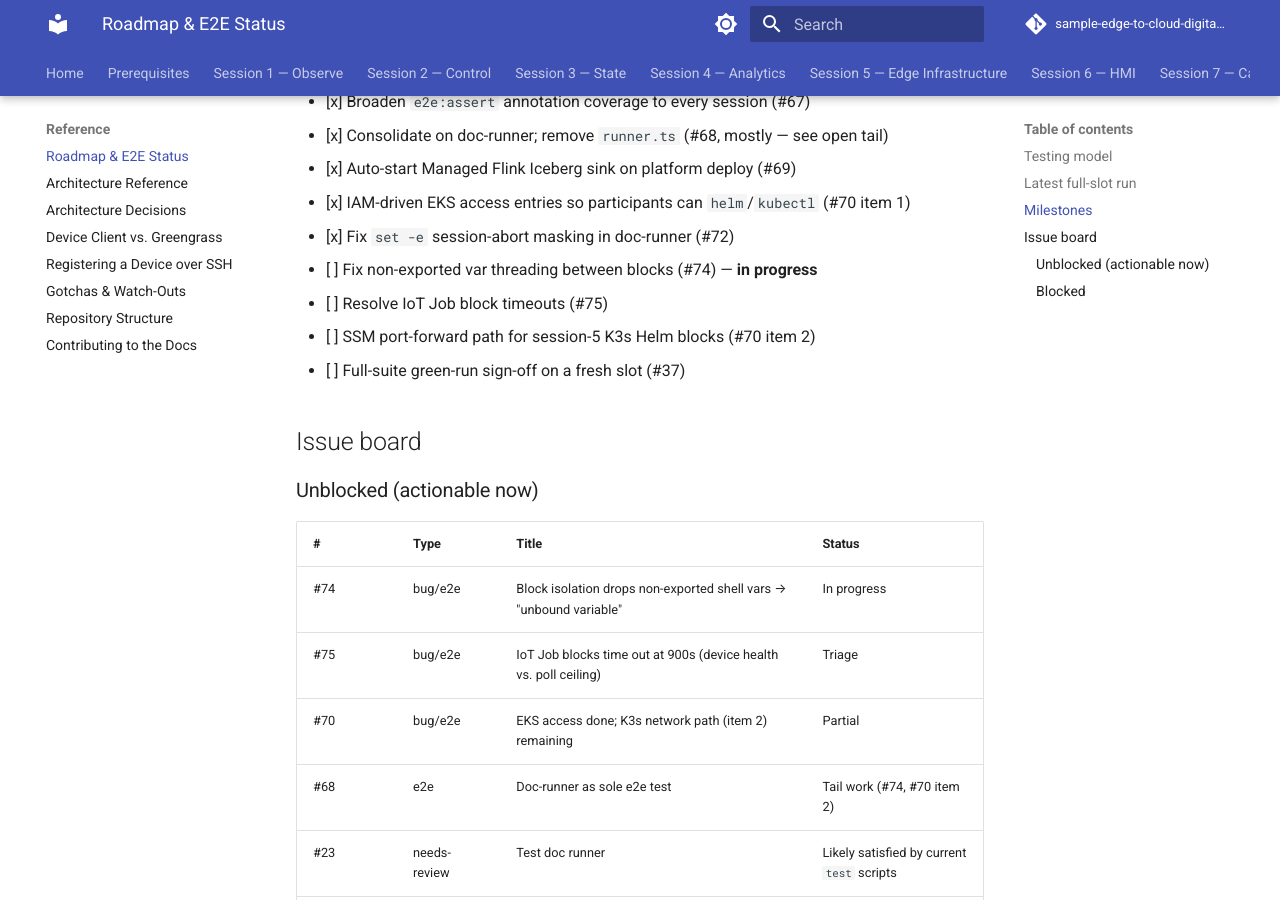
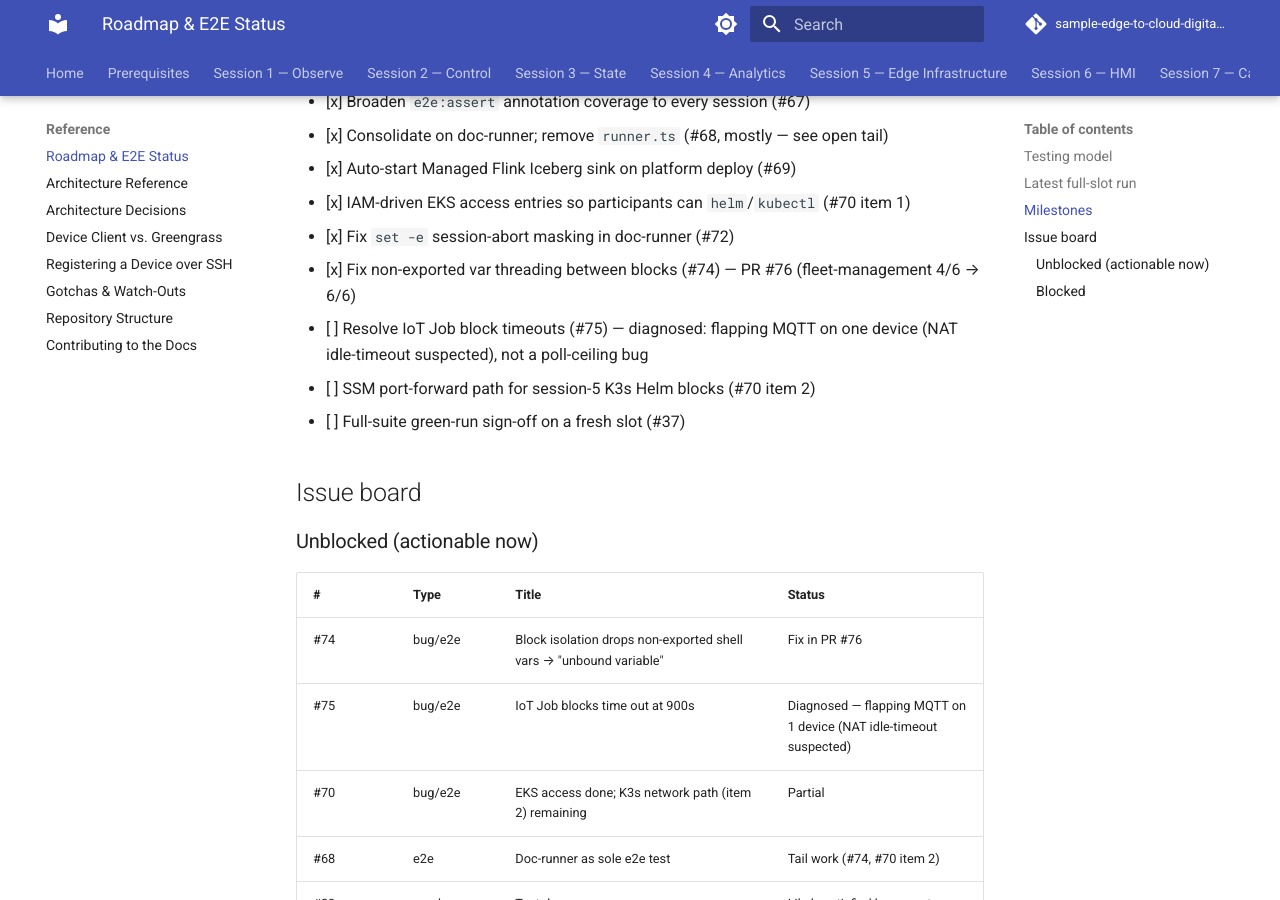
Before and after one commit to aws-samples/sample-edge-to-cloud-digital-ops-workshop, an MkDocs documentation site: the page built from workshop/reference/roadmap.md, in a window 1280 px wide and 900 px high, scrolled down 1191 px. Built offline with MkDocs 1.6.1 and Material for MkDocs 9.7.7, drawn with Linux system fonts in a browser that asks for light colours; comment, search, counter and statistics services are not loaded.

Commit message:
docs: update roadmap with #74 fix (PR #76) and #75 diagnosis
Co-Authored-By: Claude Opus 4.8 <noreply@anthropic.com>

```diff
--- a/workshop/reference/roadmap.md
+++ b/workshop/reference/roadmap.md
@@ -39,8 +39,8 @@ Against live `ws-slot00` on 2026-07-27, after merging #67/#68/#69/#70/#72:
 - [x] Auto-start Managed Flink Iceberg sink on platform deploy (#69)
 - [x] IAM-driven EKS access entries so participants can `helm`/`kubectl` (#70 item 1)
 - [x] Fix `set -e` session-abort masking in doc-runner (#72)
-- [ ] Fix non-exported var threading between blocks (#74) — **in progress**
-- [ ] Resolve IoT Job block timeouts (#75)
+- [x] Fix non-exported var threading between blocks (#74) — PR #76 (fleet-management 4/6 → 6/6)
+- [ ] Resolve IoT Job block timeouts (#75) — diagnosed: flapping MQTT on one device (NAT idle-timeout suspected), not a poll-ceiling bug
 - [ ] SSM port-forward path for session-5 K3s Helm blocks (#70 item 2)
 - [ ] Full-suite green-run sign-off on a fresh slot (#37)
 
@@ -50,8 +50,8 @@ Against live `ws-slot00` on 2026-07-27, after merging #67/#68/#69/#70/#72:
 
 | # | Type | Title | Status |
 |---|---|---|---|
-| #74 | bug/e2e | Block isolation drops non-exported shell vars → "unbound variable" | In progress |
-| #75 | bug/e2e | IoT Job blocks time out at 900s (device health vs. poll ceiling) | Triage |
+| #74 | bug/e2e | Block isolation drops non-exported shell vars → "unbound variable" | Fix in PR #76 |
+| #75 | bug/e2e | IoT Job blocks time out at 900s | Diagnosed — flapping MQTT on 1 device (NAT idle-timeout suspected) |
 | #70 | bug/e2e | EKS access done; K3s network path (item 2) remaining | Partial |
 | #68 | e2e | Doc-runner as sole e2e test | Tail work (#74, #70 item 2) |
 | #23 | needs-review | Test doc runner | Likely satisfied by current `test` scripts |
```
